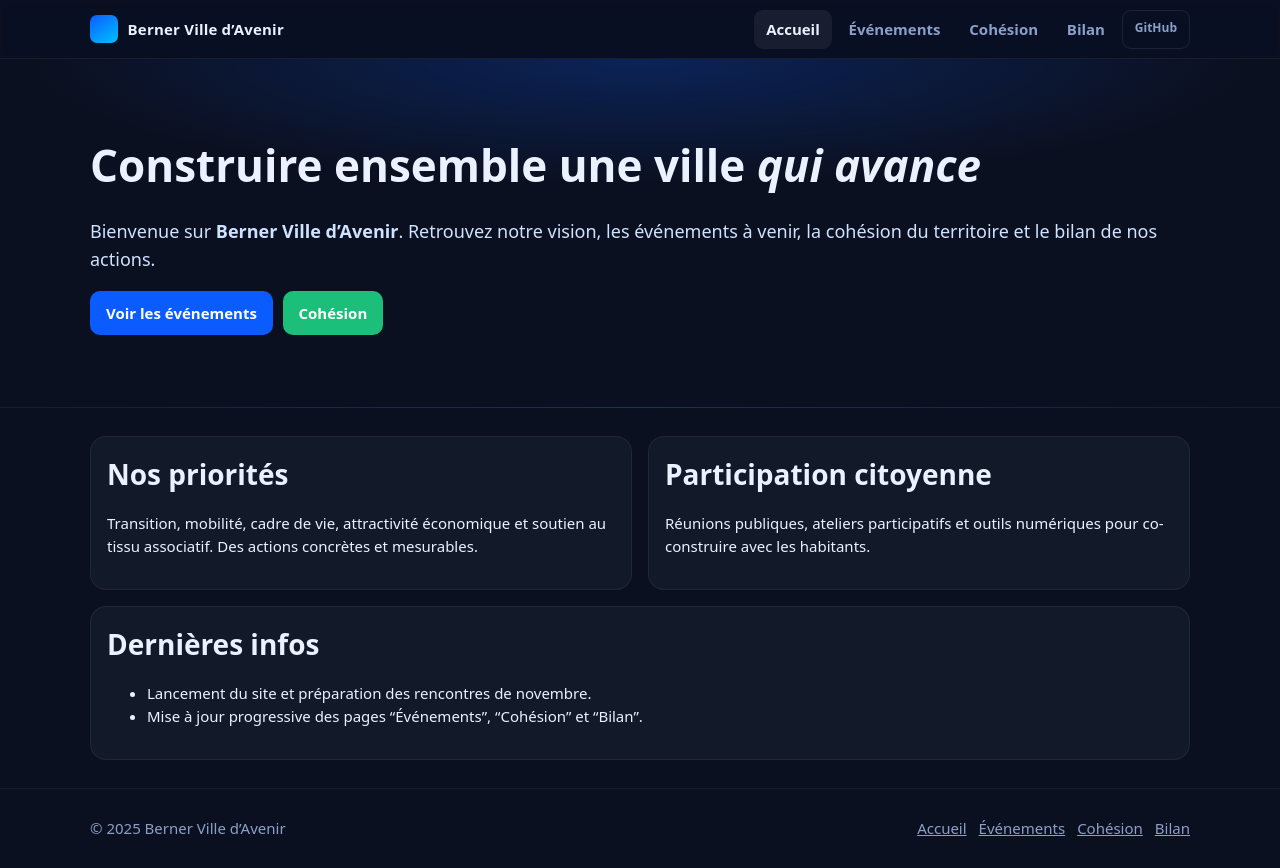
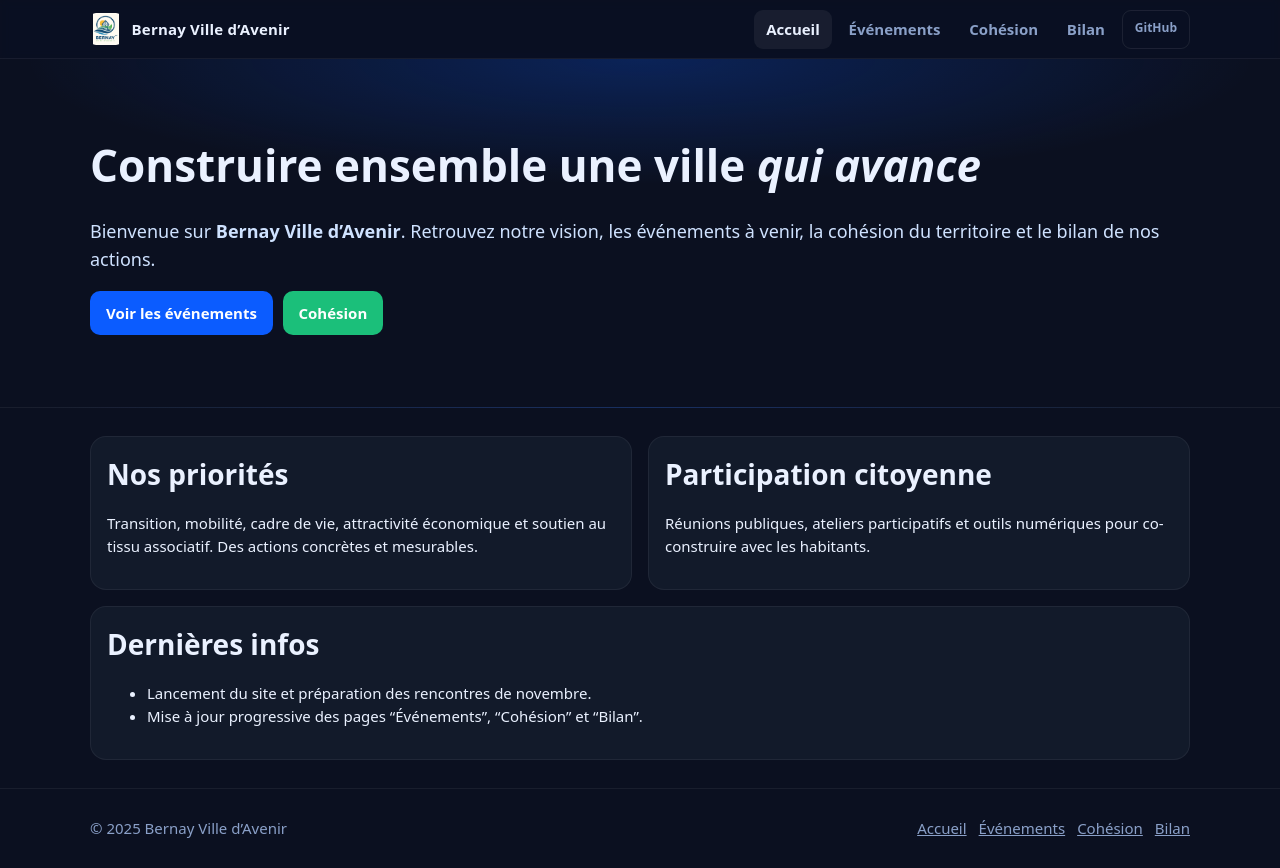
Before and after one commit to ampa2772/Site_CampagneMW2026, a React (Create React App) app: page / in a window 1280 px wide. Built offline with nearby package versions, Linux system fonts and the light colour scheme.

Commit message:
Header: logo Bernay + libellés Bernay + styles .brand-logo

```diff
--- a/public/index.html
+++ b/public/index.html
@@ -4,10 +4,9 @@
     <meta charset="utf-8" />
     <meta name="viewport" content="width=device-width, initial-scale=1" />
     <meta name="theme-color" content="#0b5cff" />
-    <meta name="description" content="Berner Ville d’Avenir — Site officiel du projet : accueil, événements, cohésion, bilan." />
-    <title>Berner Ville d’Avenir</title>
+    <meta name="description" content="Bernay Ville d’Avenir — Site du projet : accueil, événements, cohésion, bilan." />
+    <title>Bernay Ville d’Avenir</title>
     <style>
-      /* Police système, rendu propre sans dépendances */
       :root{--bg:#0b1020;--card:#121a2a;--muted:#8aa0c8;--text:#eaf1ff;--accent:#0b5cff;}
       html,body,#root{height:100%}
       body{margin:0;background:var(--bg);color:var(--text);font:15px/1.55 system-ui,-apple-system,Segoe UI,Roboto,Ubuntu,Cantarell,"Helvetica Neue",Arial}
--- a/src/App.js
+++ b/src/App.js
@@ -5,14 +5,16 @@ import Events from "./pages/Events";
 import Cohesion from "./pages/Cohesion";
 import Bilan from "./pages/Bilan";
 import "./index.css";
+import logo from "./Images/logo.png";
 
 function NavBar() {
   return (
     <nav className="nav">
       <div className="container nav-inner">
         <div className="brand">
-          <span className="brand-badge" />
-          <span>Berner Ville d’Avenir</span>
+          {/* Logo officiel à la place du carré bleu */}
+          <img src={logo} alt="Bernay Ville d’Avenir - logo" className="brand-logo" />
+          <span>Bernay Ville d’Avenir</span>
         </div>
         <div className="menu">
           <NavLink to="/" end>Accueil</NavLink>
@@ -30,7 +32,7 @@ function Footer() {
   return (
     <footer className="section">
       <div className="container" style={{display:"flex",justifyContent:"space-between",alignItems:"center",gap:"1rem",flexWrap:"wrap"}}>
-        <div>© {new Date().getFullYear()} Berner Ville d’Avenir</div>
+        <div>© {new Date().getFullYear()} Bernay Ville d’Avenir</div>
         <div className="links">
           <a href="#/" title="Accueil">Accueil</a>
           <a href="#/evenements" title="Événements">Événements</a>
@@ -44,7 +46,7 @@ function Footer() {
 
 export default function App() {
   React.useEffect(() => {
-    document.title = "Berner Ville d’Avenir";
+    document.title = "Bernay Ville d’Avenir";
   }, []);
 
   return (
--- a/src/index.css
+++ b/src/index.css
@@ -1,23 +1,34 @@
 /* Mise en page sobre, responsive */
 * { box-sizing: border-box; }
 img { max-width: 100%; height: auto; display: block; }
+
 .container { width: min(1100px, 92vw); margin: 0 auto; }
 .btn {
   display:inline-block; padding:.65rem 1rem; border-radius:10px;
   text-decoration:none; background:var(--accent); color:white; font-weight:600;
 }
+
+/* Barre de navigation */
 .nav {
   position:sticky; top:0; z-index:10; backdrop-filter:saturate(140%) blur(4px);
   background: rgba(11,16,32,.6); border-bottom:1px solid rgba(255,255,255,.06);
 }
 .nav-inner { display:flex; align-items:center; justify-content:space-between; gap:1rem; padding:.6rem 0; }
+
+/* Marque + logo */
 .brand { display:flex; align-items:center; gap:.6rem; font-weight:800; letter-spacing:.2px }
 .brand-badge { width:28px; height:28px; border-radius:7px; background:linear-gradient(145deg,#0b5cff,#00c2ff); }
+/* Nouveau logo à la place du carré bleu */
+.brand-logo { width:28px; height:28px; object-fit:contain; border-radius:6px; background:transparent; display:block; }
+@media (min-width: 520px) { .brand-logo { width:32px; height:32px; } }
+
 .menu { display:flex; gap:.3rem; flex-wrap:wrap; }
 .menu a {
   padding:.5rem .75rem; border-radius:9px; color:var(--muted); text-decoration:none; font-weight:600;
 }
 .menu a.active, .menu a:hover { color:var(--text); background:rgba(255,255,255,.06); }
+
+/* En-tête et cartes */
 .header {
   padding: clamp(36px, 6vw, 72px) 0;
   background: radial-gradient(80% 60% at 50% 0%, rgba(11,92,255,.25), transparent 60%);
@@ -28,6 +39,7 @@ img { max-width: 100%; height: auto; display: block; }
   background: var(--card); border:1px solid rgba(255,255,255,.06);
   border-radius:16px; padding:1rem;
 }
+
 footer { border-top:1px solid rgba(255,255,255,.06); color:var(--muted); }
 footer .links { display:flex; gap:.75rem; flex-wrap:wrap; }
 h1,h2,h3 { margin:0 0 .5rem 0; }
--- a/src/index.js
+++ b/src/index.js
@@ -3,7 +3,7 @@ import { createRoot } from "react-dom/client";
 import App from "./App";
 import "./index.css";
 
-document.title = "Berner Ville d’Avenir";
+document.title = "Bernay Ville d’Avenir";
 
 const root = createRoot(document.getElementById("root"));
 root.render(<App />);
--- a/src/pages/Home.jsx
+++ b/src/pages/Home.jsx
@@ -7,7 +7,7 @@ export default function Home() {
         <div className="container">
           <h1>Construire ensemble une ville <em>qui avance</em></h1>
           <p className="lead">
-            Bienvenue sur <strong>Berner Ville d’Avenir</strong>.
+            Bienvenue sur <strong>Bernay Ville d’Avenir</strong>.
             Retrouvez notre vision, les événements à venir, la cohésion du territoire
             et le bilan de nos actions.
           </p>
```
Also changed, not shown: src/Images/logo.png (added), 13 other files (tests, documents, lock files or other folders).
